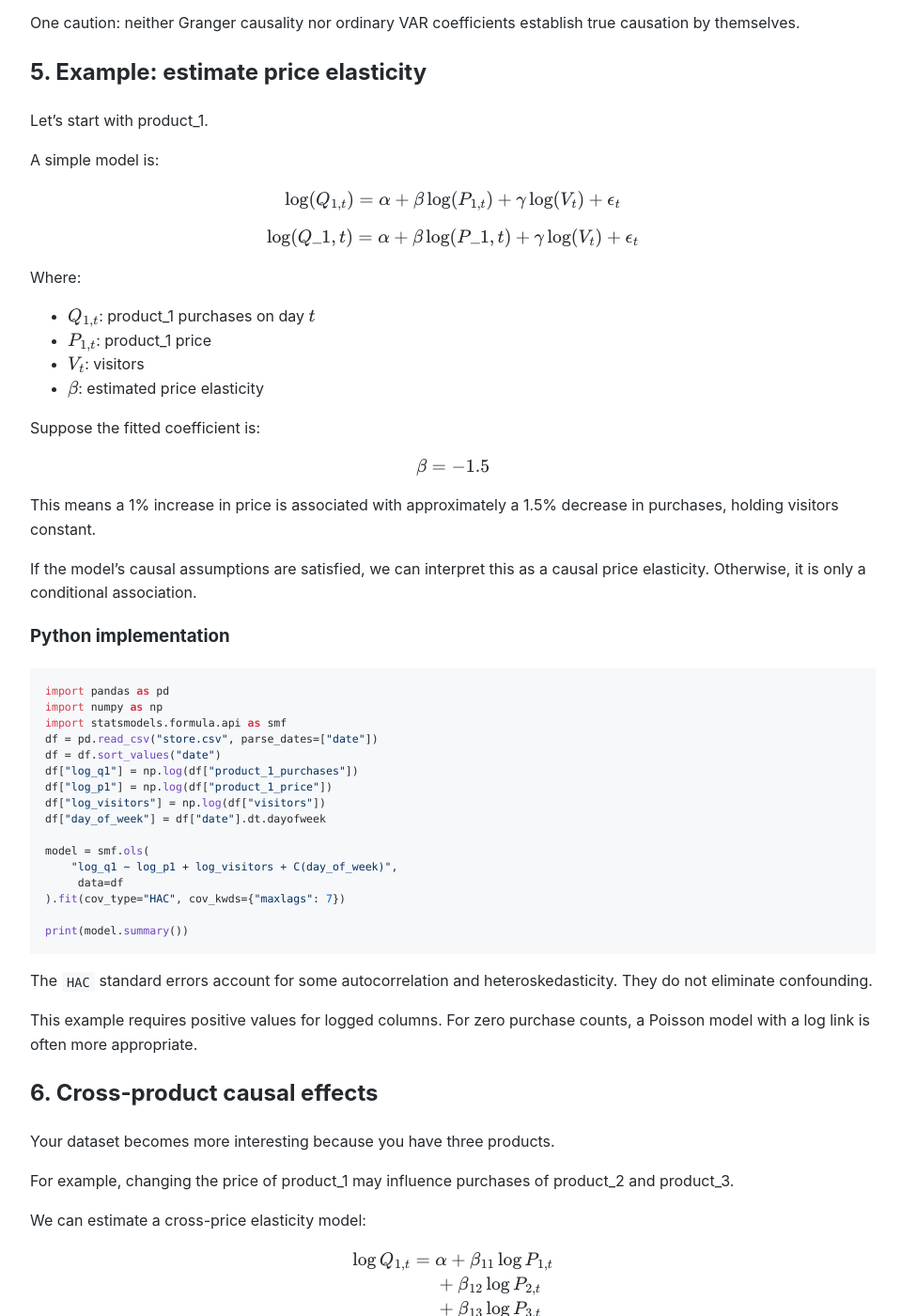
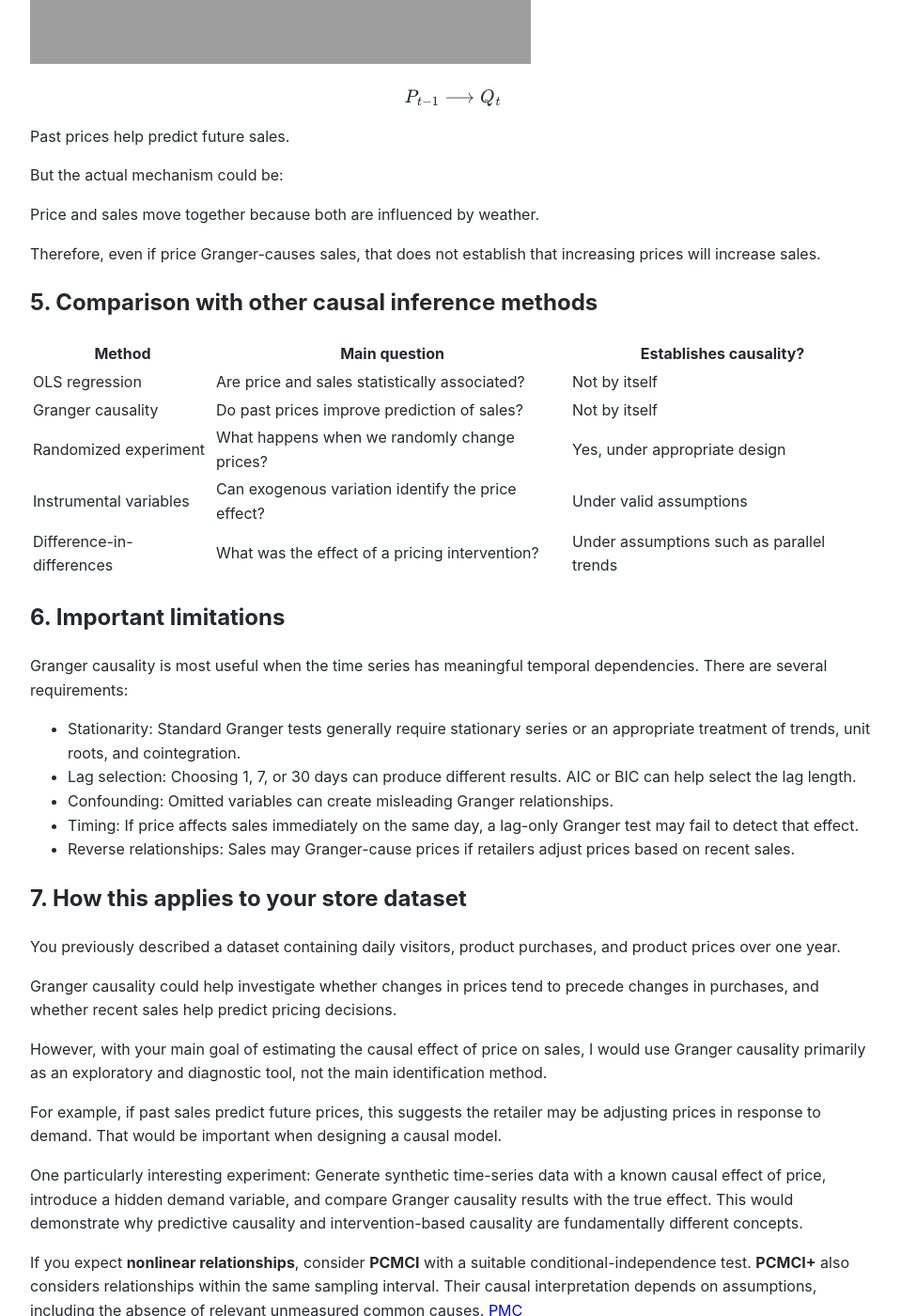
Before and after one commit to Michael-Lubinsky/michael-lubinsky.github.com, a Jekyll site: the page built from ml/causal_2.md, in a window 1280 px wide and 1400 px high, scrolled down 3581 px. Shown: the whole window at 94% size, without its empty margins (158-1117 px from the left). Built offline with Jekyll 4.4.1, drawn with Linux system fonts in a browser that asks for light colours; our own code applies the rules of GitHub Pages for plain Markdown files; some of the changed text lies outside the part shown; grey boxes are pictures that could not be loaded.

Commit message:
Expand Granger causality section in causal_2.md
Added detailed explanation of Granger causality, including its basic idea, visual explanation, Python implementation, comparison with other methods, limitations, and application to store datasets.

````diff
--- a/ml/causal_2.md
+++ b/ml/causal_2.md
@@ -28,7 +28,153 @@
 
 > Does including past values of A improve prediction of B, beyond using past values of B, C, D, and E?
 
+## Granger causality
+
 Granger tests evaluate whether the relevant lagged coefficients are jointly zero. [statsmodels 0.15.0](https://www.statsmodels.org/stable/generated/statsmodels.tsa.stattools.grangercausalitytests.html?utm_source=chatgpt.com)
+
+
+Granger causality is a statistical method for testing whether the past values of one time series help predict another time series, beyond what can already be predicted from its own past.
+
+Despite its name, Granger causality does not necessarily imply true cause and effect.
+
+## 1. Basic idea
+
+Suppose we have two time series:
+
+- \\(P_t\\): product price on day \\(t\\)
+- \\(Q_t\\): number of products sold on day \\(t\\)
+
+We want to answer:
+
+Do historical prices help predict future sales?
+
+We compare two regression models.
+
+### Model A: Predict sales using previous sales only
+
+\\[ Q_t = \alpha + \sum\_{i=1}^{k} a_i Q\_{t-i}+\epsilon_t \\]
+
+For example, with two lags:
+
+\\[ Q_t = \alpha+a_1Q\_{t-1}+a_2Q\_{t-2}+\epsilon_t \\]
+
+### Model B: Predict sales using previous sales AND previous prices
+
+\\[ Q_t = \alpha+\sum\_{i=1}^{k}a_iQ\_{t-i} +\sum\_{i=1}^{k}b_iP\_{t-i}+\epsilon_t \\]
+
+If Model B predicts sales significantly better than Model A, we say:
+
+\\[ \boxed{P \text{ Granger-causes } Q} \\]
+
+More precisely, we test the null hypothesis:
+
+\\[ H_0:b_1=b_2=\cdots=b_k=0 \\]
+
+Rejecting this hypothesis provides evidence of Granger causality.
+
+## 2. Visual explanation
+
+Predicting today's sales using historical information
+
+<img width="527" height="243" alt="image" src="https://github.com/user-attachments/assets/bcce84fb-70b1-436f-98e0-18e05c03cd11" />
+
+
+Granger causality asks whether adding the orange historical price information improves prediction.
+
+## 3. Python implementation
+
+Python's `statsmodels` library implements the Granger causality test.
+
+```python
+import pandas as pd
+from statsmodels.tsa.stattools import grangercausalitytests
+
+# df contains columns: sales, price
+data = df[["sales", "price"]].dropna()
+
+results = grangercausalitytests(
+    data,
+    maxlag=7,
+    verbose=False
+)
+
+for lag, result in results.items():
+    p_value = result[0]["ssr_ftest"][1]
+    print(f"Lag {lag}: p-value = {p_value:.4f}")
+```
+
+Important: The column order is `[sales, price]`. This tests whether past prices help predict sales, not the reverse.
+
+A possible output:
+
+| Lag (days) | p-value | Interpretation at 5%    |
+| ---------- | ------- | ----------------------- |
+| 1          | 0.230   | No significant evidence |
+| 2          | 0.041   | Significant             |
+| 3          | 0.003   | Significant             |
+| 7          | 0.001   | Significant             |
+
+These numbers are illustrative, not results from your dataset.
+
+Typically, a p-value below 0.05 suggests rejecting the null hypothesis at that lag. However, testing many lags independently increases the chance of false positives.
+
+## 4. Granger causality vs. actual causality
+
+Consider this example:
+
+A store increases ice cream prices during hot weather. On hot days, ice cream sales also increase.
+
+We might observe:
+
+<img width="533" height="245" alt="image" src="https://github.com/user-attachments/assets/48fba9a1-b69f-4c63-867a-49ba6f1425f9" />
+
+
+\\[ P\_{t-1}\longrightarrow Q_t \\]
+
+Past prices help predict future sales.
+
+But the actual mechanism could be:
+
+Price and sales move together because both are influenced by weather.
+
+Therefore, even if price Granger-causes sales, that does not establish that increasing prices will increase sales.
+
+## 5. Comparison with other causal inference methods
+
+| Method                    | Main question                                      | Establishes causality?                    |
+| ------------------------- | -------------------------------------------------- | ----------------------------------------- |
+| OLS regression            | Are price and sales statistically associated?      | Not by itself                             |
+| Granger causality         | Do past prices improve prediction of sales?        | Not by itself                             |
+| Randomized experiment     | What happens when we randomly change prices?       | Yes, under appropriate design             |
+| Instrumental variables    | Can exogenous variation identify the price effect? | Under valid assumptions                   |
+| Difference-in-differences | What was the effect of a pricing intervention?     | Under assumptions such as parallel trends |
+
+## 6. Important limitations
+
+Granger causality is most useful when the time series has meaningful temporal dependencies. There are several requirements:
+
+- Stationarity: Standard Granger tests generally require stationary series or an appropriate treatment of trends, unit roots, and cointegration.
+- Lag selection: Choosing 1, 7, or 30 days can produce different results. AIC or BIC can help select the lag length.
+- Confounding: Omitted variables can create misleading Granger relationships.
+- Timing: If price affects sales immediately on the same day, a lag-only Granger test may fail to detect that effect.
+- Reverse relationships: Sales may Granger-cause prices if retailers adjust prices based on recent sales.
+
+## 7. How this applies to your store dataset
+
+You previously described a dataset containing daily visitors, product purchases, and product prices over one year.
+
+Granger causality could help investigate whether changes in prices tend to precede changes in purchases, and whether recent sales help predict pricing decisions.
+
+However, with your main goal of estimating the causal effect of price on sales, I would use Granger causality primarily as an exploratory and diagnostic tool, not the main identification method.
+
+For example, if past sales predict future prices, this suggests the retailer may be adjusting prices in response to demand. That would be important when designing a causal model.
+
+One particularly interesting experiment: Generate synthetic time-series data with a known causal effect of price, introduce a hidden demand variable, and compare Granger causality results with the true effect. This would demonstrate why predictive causality and intervention-based causality are fundamentally different concepts.
+
+
+
+
+
 
 If you expect **nonlinear relationships**, consider **PCMCI** with a suitable conditional-independence test. **PCMCI+** also considers relationships within the same sampling interval. Their causal interpretation depends on assumptions, including the absence of relevant unmeasured common causes. [PMC](https://pmc.ncbi.nlm.nih.gov/articles/PMC6881151/?utm_source=chatgpt.com)
 
````
